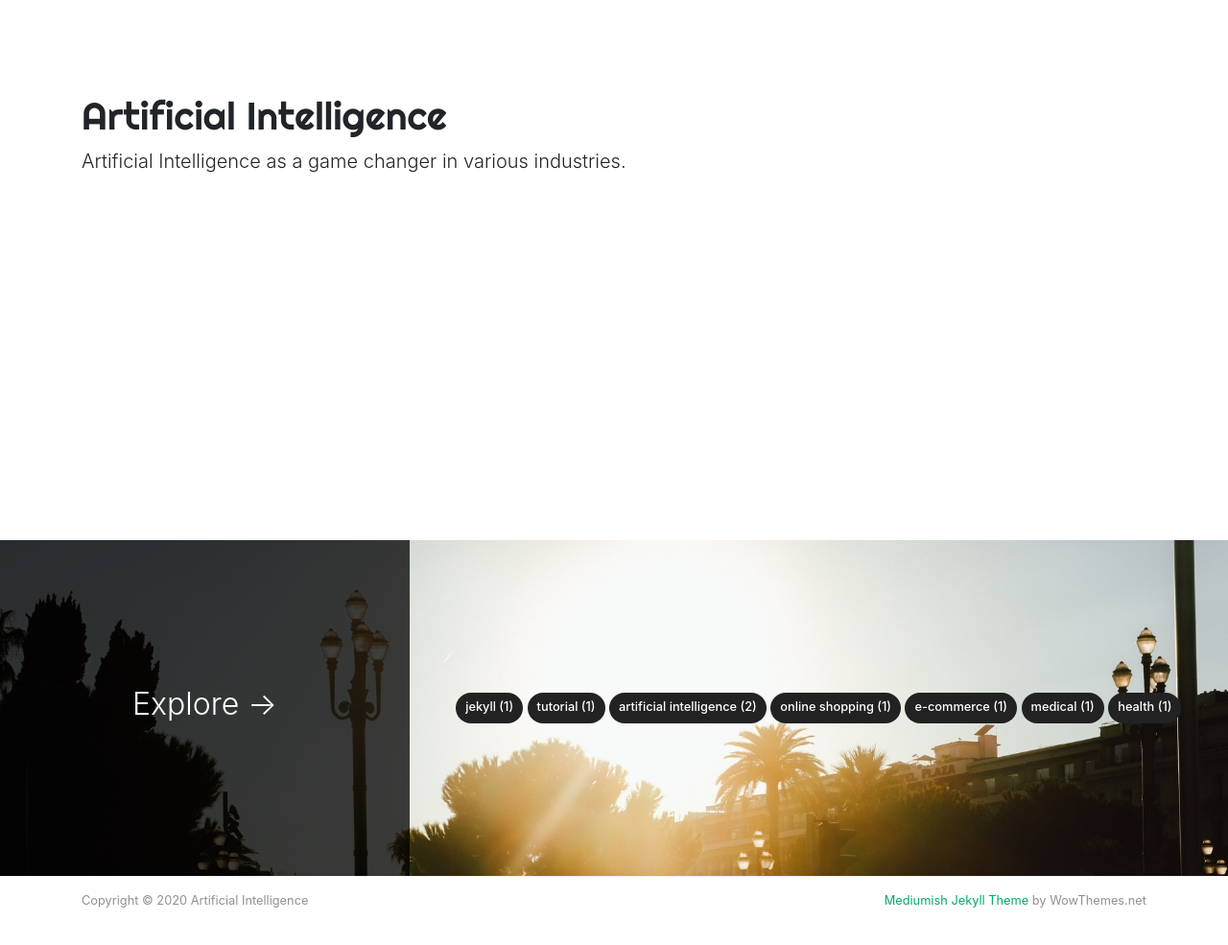
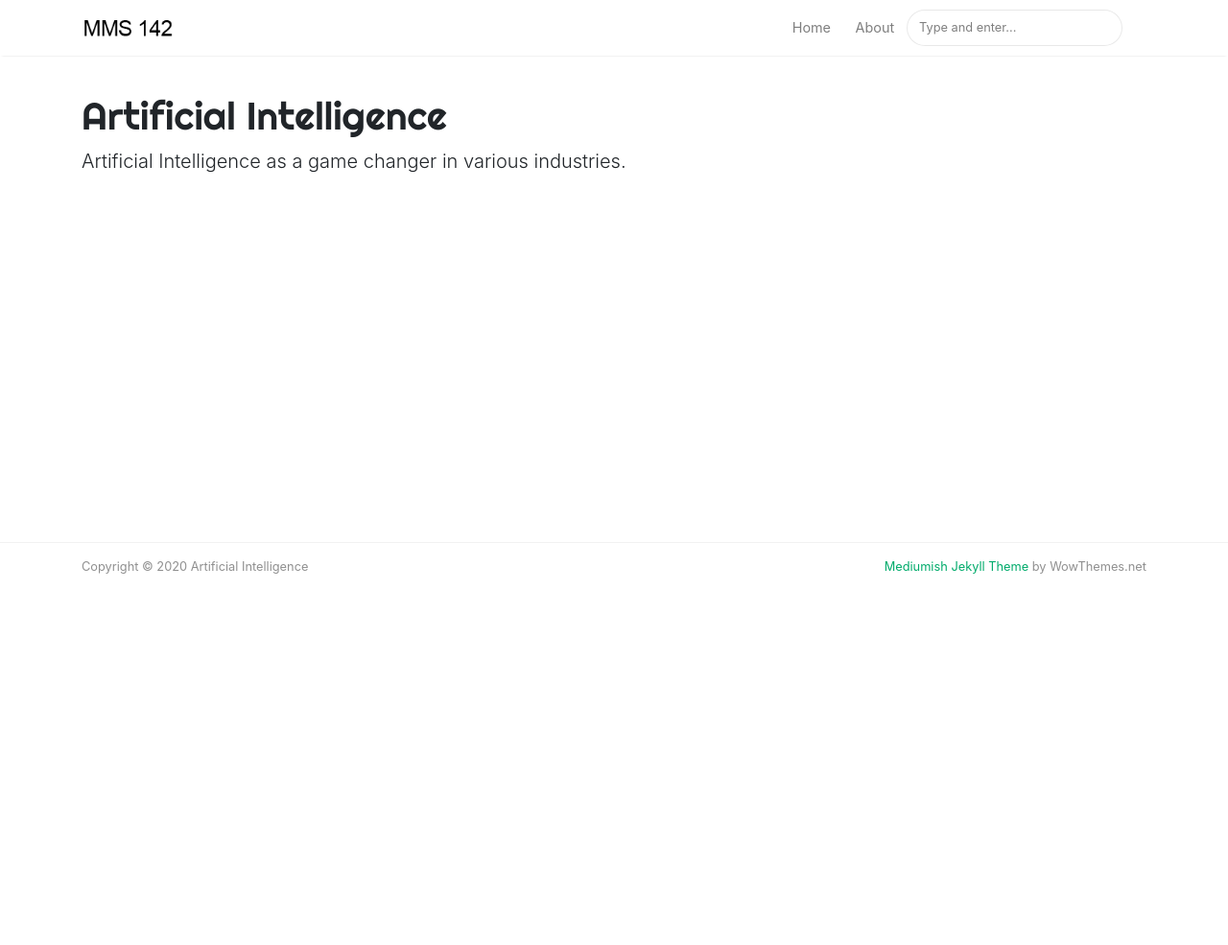
Before and after one commit to mclag/mms142-groupg-2020, a Jekyll site: the page built from _pages/tags.md, in a window 1280 px wide and 1022 px high. Shown: the top 985 px of the window at 96% size. Built offline with Jekyll 4.4.1, drawn with Linux system fonts in a browser that asks for light colours; nearby versions of some CDN libraries.

Commit message:
Update default.html

```diff
--- a/_layouts/default.html
+++ b/_layouts/default.html
@@ -127,28 +127,7 @@
 
 <!-- Categories Jumbotron
 ================================================== -->
-<div class="jumbotron fortags">
-	<div class="d-md-flex h-100">
-		<div class="col-md-4 transpdark align-self-center text-center h-100">
-            <div class="d-md-flex align-items-center justify-content-center h-100">
-                <h2 class="d-md-block align-self-center py-1 font-weight-light">Explore <span class="d-none d-md-inline">→</span></h2>
-            </div>
-		</div>
-		<div class="col-md-8 p-5 align-self-center text-center">
-            {% assign categories_list = site.categories %}
-            {% if categories_list.first[0] == null %}
-                {% for category in categories_list %}
-                    <a class="mt-1 mb-1" href="{{site.baseurl}}/categories#{{ category | url_escape | strip | replace: ' ', '-' }}">{{ category | camelcase }} ({{ site.tags[category].size }})</a>
-                {% endfor %}
-            {% else %}
-                {% for category in categories_list %}
-                    <a class="mt-1 mb-1" href="{{site.baseurl}}/categories#{{ category[0] | url_escape | strip | replace: ' ', '-' }}">{{ category[0] | camelcase }} ({{ category[1].size }})</a>
-                {% endfor %}
-            {% endif %}
-            {% assign categories_list = nil %}
-		</div>
-	</div>
-</div>
+
 
 <!-- Begin Footer
 ================================================== -->
```
